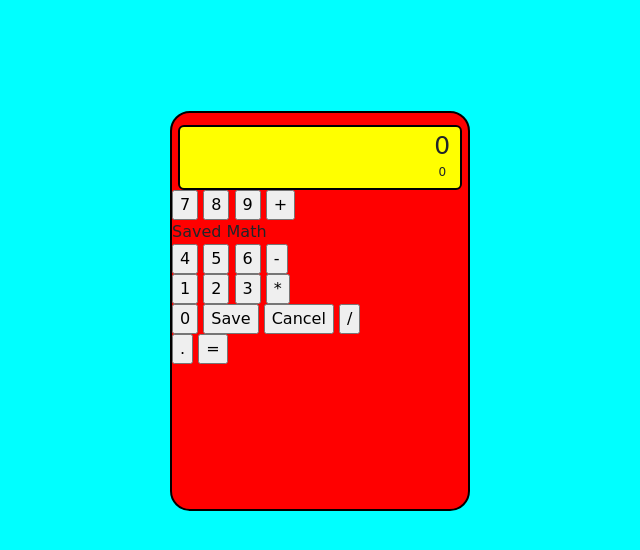
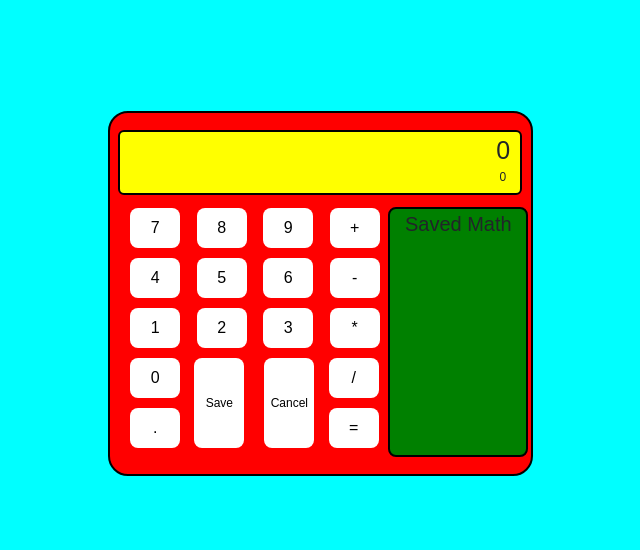
Before and after one commit to sampritchard/front-end-calculator, a plain HTML site: page index.html in a window 1280 px wide. Shown: the whole page, without its empty margins (320-960 px from the left). Drawn offline with nearby package versions, Linux system fonts and the light colour scheme.

Commit message:
Positioned buttons correctly

```diff
--- a/index.html
+++ b/index.html
@@ -32,7 +32,7 @@
         <button value='8'>8</button>
         <button value='9'>9</button>
         <button value='+'>+</button>
-        <div id='Saved'>Saved Math</div>
+        <div id='saved'>Saved Math</div>
         <button value='4'>4</button>
         <button value='5'>5</button>
         <button value='6'>6</button>
@@ -44,12 +44,12 @@
         <button value='*'>*</button>
         <br>
         <button value='0'>0</button>
-        <button value='Save'>Save</button>
-        <button value='Cancel'>Cancel</button>
-        <button value='/'>/</button>
+        <button id="save-button" value='Save'>Save</button>
+        <button id="cancel-button" value='Cancel'>Cancel</button>
+        <button id="divide-button" value='/'>/</button>
         <br>
         <button value='.'>.</button>
-        <button value='='>=</button>
+        <button id="equal-button" value='='>=</button>
 
       </div>
     </div>
--- a/style.css
+++ b/style.css
@@ -1,11 +1,11 @@
 body {
-  font-family: cursive;
+  font-family: arial;
   background-color: aqua;
 }
 
 #calculator {
-  height: 400px;
-  width: 300px;
+  height: 365px;
+  width: 425px;
   margin-top: 10%;
   margin-left: auto;
   margin-right: auto;
@@ -31,10 +31,71 @@ body {
 }
 
 #history {
-  /*transform: translate(-13px, -17px);*/
   position: relative;
   height: 10px;
   bottom: 17px;
   margin-right: 14px;
   font-size: 12px;
 }
+
+#buttons {
+  font-size: 16px;
+  position: absolute;
+  display: inline-block;
+  width: 280px;
+  height: auto;
+  margin-top: 1%;
+  margin-left: 1%;
+}
+
+button {
+  border-radius: 8px;
+  border: none;
+  background-color: white;
+  margin: 0 4px 10px 8px;
+  height: 40px;
+  width: 50px;
+}
+
+#saved {
+  position: absolute;
+  font-size: 20px;
+  text-align: center;
+  height: 250px;
+  width: 140px;
+  margin-top: -18%;
+  margin-left: 95%;
+  margin-right: auto;
+  background-color: red;
+  border: 2px solid black;
+  border-radius: 8px;
+  background-color: green;
+}
+
+#save-button {
+  position: absolute;
+  font-size: 12px;
+  text-align: center;
+  height: 90px;
+  margin-top: auto;
+  margin-left: 2%;
+  margin-right: auto;
+}
+
+#cancel-button {
+  position: absolute;
+  font-size: 12px;
+  text-align: center;
+  height: 90px;
+  margin-top: auto;
+  margin-left: 27%;
+  margin-right: auto;
+}
+
+#equal-button {
+  margin-left: 140px;
+}
+
+#divide-button {
+  margin-left: 140px;
+}
```
